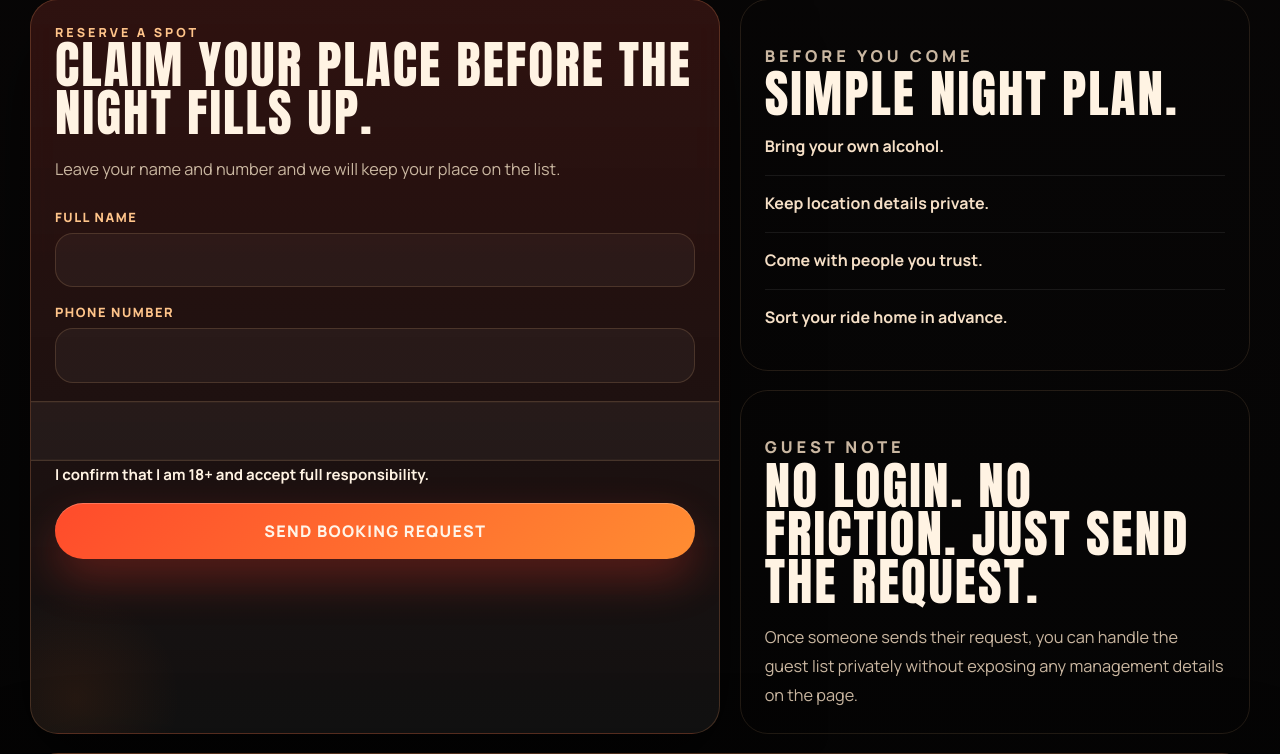
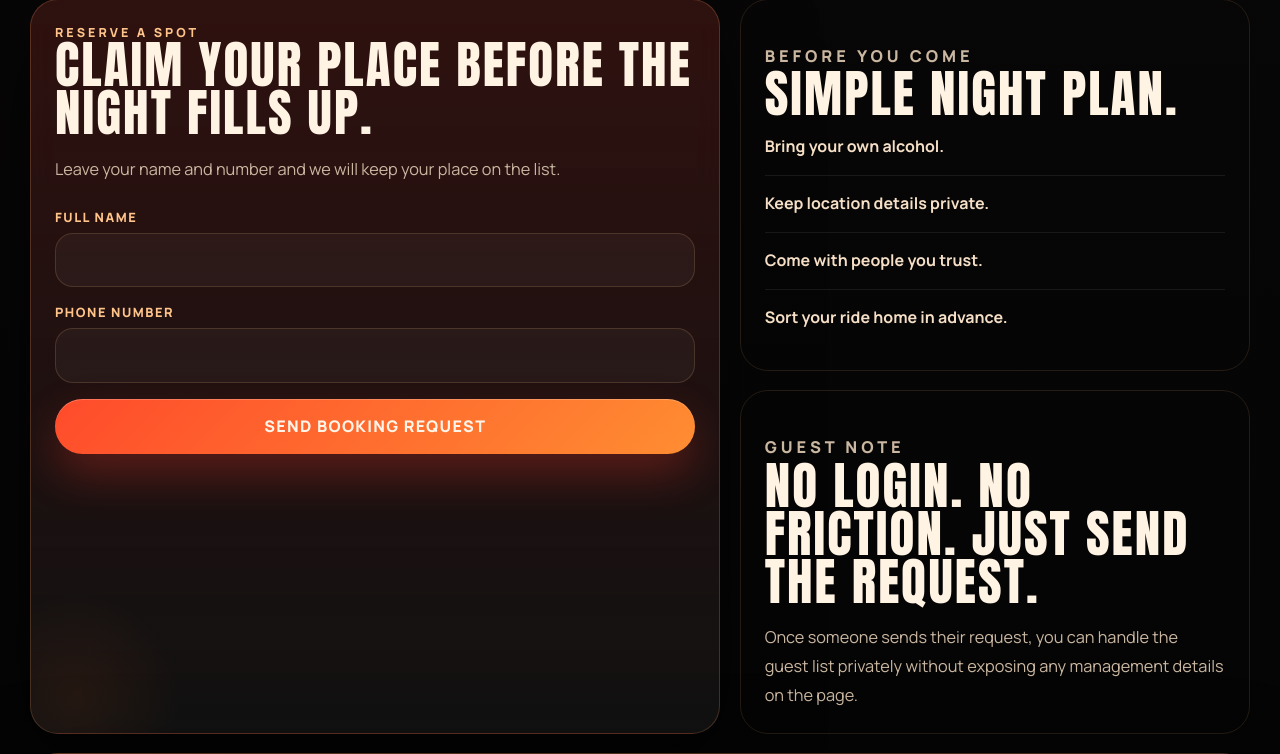
Before and after one commit to serikkalidaulet7-lab/UWork, a Django app: page / in a window 1280 px wide. Shown: the part 2064-2818 px from the top of the page. Run offline with Django 5.2, Linux system fonts and the light colour scheme.

Commit message:
iam tired

```diff
--- a/UWork/base/forms.py
+++ b/UWork/base/forms.py
@@ -18,13 +18,6 @@ class BookingReservationForm(forms.ModelForm):
         max_length=40,
         error_messages={
             "required": "Enter your phone number.",
-        },
-    )
-    responsibility_confirmation = forms.BooleanField(
-        label="I confirm that I am 18+ and accept full responsibility.",
-        required=True,
-        error_messages={
-            "required": "You must confirm that you are 18+ and accept full responsibility.",
         },
     )
 
--- a/UWork/base/static/base/style.css
+++ b/UWork/base/static/base/style.css
@@ -65,21 +65,6 @@ body::before {
     width: min(1220px, calc(100% - 2rem));
     margin: 0 auto;
     padding: 1.2rem 0 3rem;
-}
-
-.checkbox-label {
-    display: flex;
-    align-items: flex-start;
-    gap: 0.8rem;
-    margin-top: 1.3rem;
-    color: var(--text);
-    line-height: 1.6;
-}
-
-.checkbox-label input {
-    margin: 0.2rem 0 0;
-    accent-color: var(--accent);
-    transform: scale(1.15);
 }
 
 .hero-banner,
@@ -676,23 +661,6 @@ h2 {
     text-transform: uppercase;
 }
 
-.form-row-checkbox {
-    margin-top: 1.2rem;
-}
-
-.form-row-checkbox .checkbox-label {
-    margin-top: 0;
-}
-
-.form-row-checkbox .checkbox-label span {
-    color: var(--text);
-    font-size: 0.94rem;
-    font-weight: 600;
-    letter-spacing: 0;
-    line-height: 1.65;
-    text-transform: none;
-}
-
 .form-row input,
 .form-row textarea {
     width: 100%;
@@ -1203,8 +1171,7 @@ h2 {
         padding: 0.75rem;
     }
 
-    .site-gate-copy,
-    .form-row-checkbox .checkbox-label span {
+    .site-gate-copy {
         font-size: 0.92rem;
         line-height: 1.6;
     }
--- a/UWork/base/templates/base/home.html
+++ b/UWork/base/templates/base/home.html
@@ -165,16 +165,9 @@
         <form method="post" class="booking-form">
             {% csrf_token %}
             {% for field in form %}
-            <div class="form-row {% if field.field.widget.input_type == 'checkbox' %}form-row-checkbox{% endif %}">
-                {% if field.field.widget.input_type == 'checkbox' %}
-                <label for="{{ field.id_for_label }}" class="checkbox-label">
-                    {{ field }}
-                    <span>{{ field.label }}</span>
-                </label>
-                {% else %}
+            <div class="form-row">
                 <label for="{{ field.id_for_label }}">{{ field.label }}</label>
                 {{ field }}
-                {% endif %}
                 {% if field.errors %}
                 <div class="form-error">{{ field.errors|join:", " }}</div>
                 {% endif %}
```
